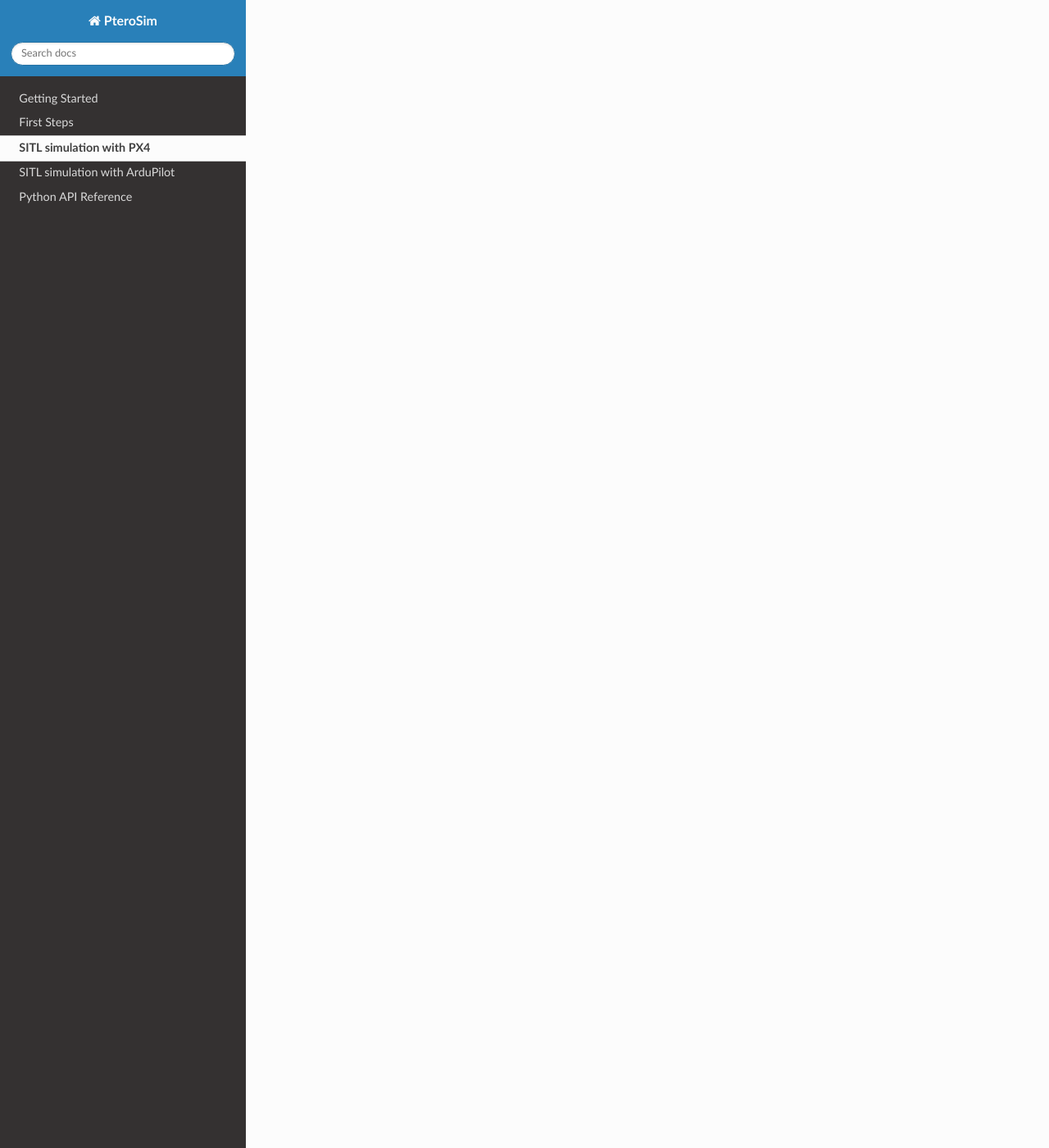
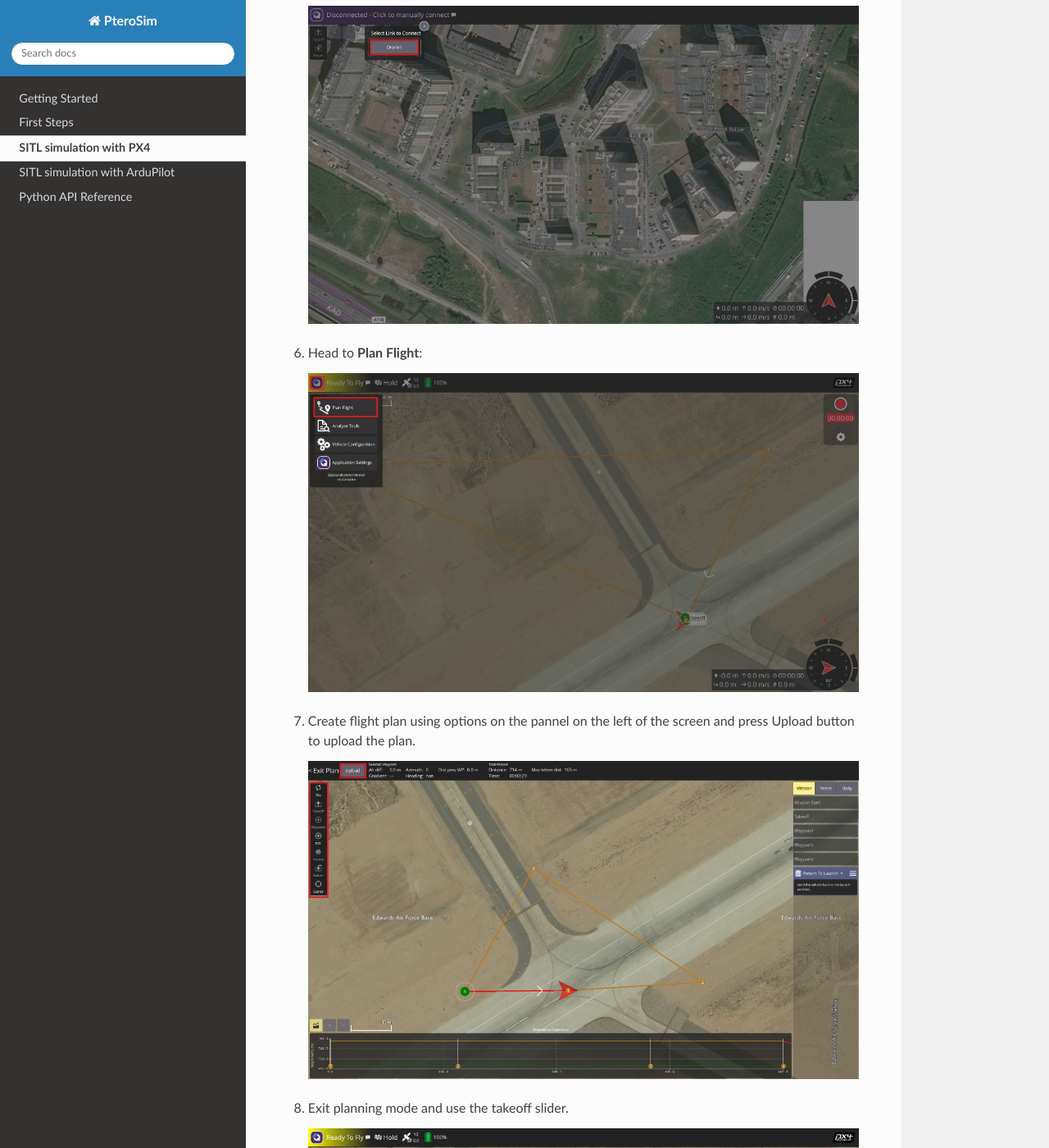
Before and after one commit to AlexanderRex/PteroSimDocs, a Sphinx documentation site: the page built from docs/source/sitl_simulation_px4.rst, in a window 1280 px wide and 1400 px high, scrolled down 1783 px. Shown: the whole window at 82% size. Built offline with Sphinx 7.4.7 and the Read the Docs theme 3.1.0, drawn with Linux system fonts in a browser that asks for light colours; some of the changed text lies outside the part shown.

Commit message:
pictures added

```diff
--- a/docs/source/sitl_simulation_px4.rst
+++ b/docs/source/sitl_simulation_px4.rst
@@ -24,10 +24,30 @@ SITL simulation with PX4
       :alt: QGroundControl communication link configuration
       :align: left
 
+   .. image:: Images/qgc_comm_link_edit.png
+      :alt: QGroundControl comm link edit window with server address
+      :align: left
+
 5. Manually connect using the configured link:
 
    .. image:: Images/qgc_connect_link.png
       :alt: QGroundControl select link to connect
       :align: left
 
-   After the link is online, use **Plan** / **Fly** as with normal SITL.
+6. Head to **Plan Flight**:
+
+   .. image:: Images/qgc_plan_flight.png
+      :alt: QGroundControl main screen with Plan Flight highlighted
+      :align: left
+
+7. Create flight plan using options on the pannel on the left of the screen and press Upload button to upload the plan.
+
+   .. image:: Images/qgc_plan_upload.png
+      :alt: QGroundControl plan editor and Upload button
+      :align: left
+
+8. Exit planning mode and use the takeoff slider.
+
+   .. image:: Images/qgc_takeoff_slider.png
+      :alt: QGroundControl takeoff slider prompt
+      :align: left
```
Also changed, not shown: docs/source/Images/ardupilot_plan_map_context_menu.png, docs/source/Images/ardupilot_plan_top_tabs.png, docs/source/Images/ardupilot_plan_waypoint_table.png, docs/source/Images/ardupilot_plan_write_panel.png, docs/source/Images/qgc_comm_link.png, docs/source/Images/qgc_comm_link_edit.png (added), docs/source/Images/qgc_connect_link.png, docs/source/Images/qgc_main_menu.png, docs/source/Images/qgc_plan_flight.png (added), docs/source/Images/qgc_plan_upload.png (added), docs/source/Images/qgc_takeoff_slider.png (added).
